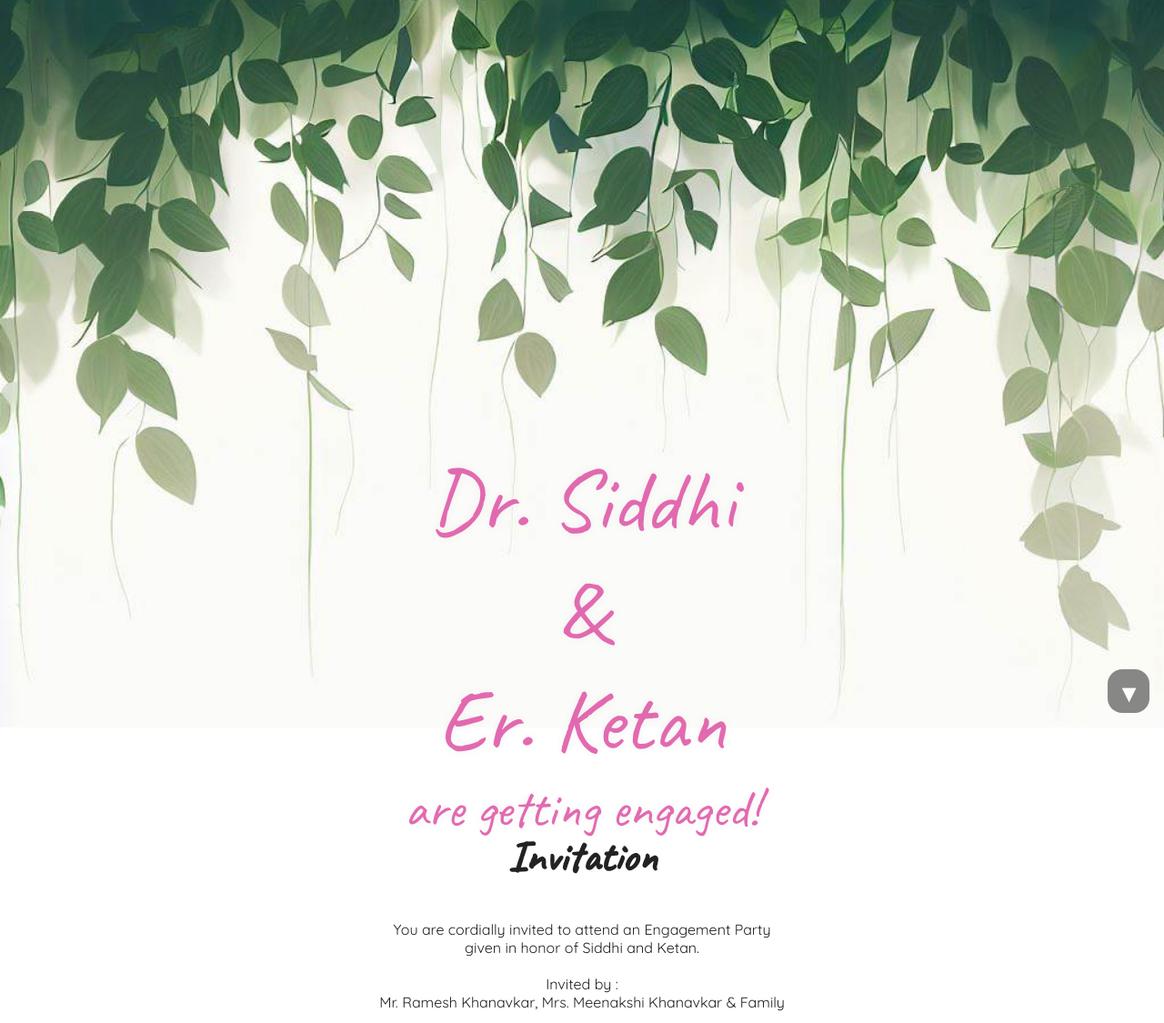
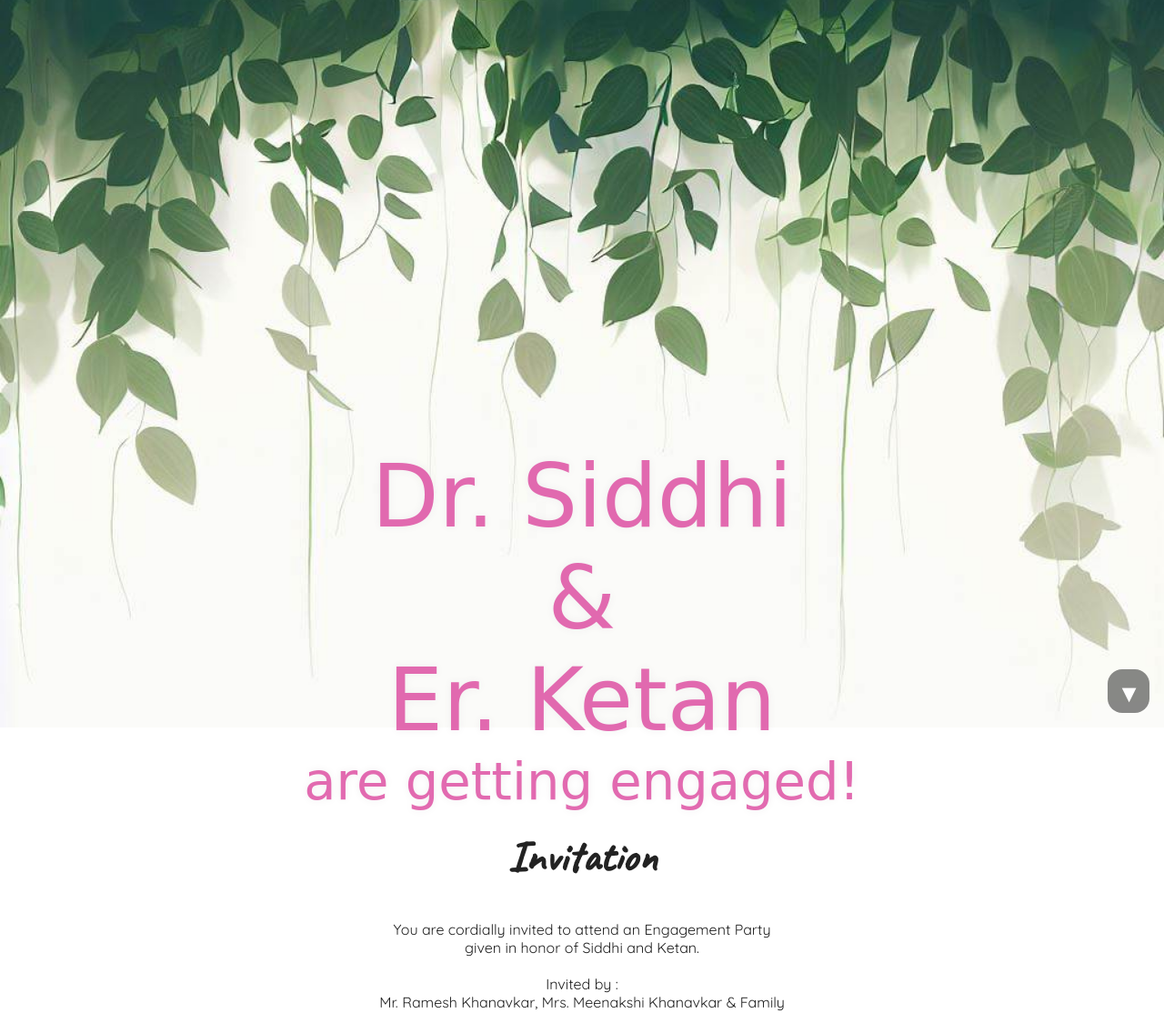
Before and after one commit to orangeraj/Siddhi.io, a plain HTML site: page index.html in a window 1280 px wide. Shown: the top 1125 px of the page at 91% size. Drawn offline with Linux system fonts and the light colour scheme.

Commit message:
font updated

```diff
--- a/theme.css
+++ b/theme.css
@@ -26,8 +26,9 @@ body {
   color: #df5ba8e7;
   display: block;
   margin-top: 10px;
-  /*font-family: "Caveat", cursive;*/
-  font-family: "Caveat";
+  font-family: "Caveat Brush", cursive;
+
+  /*font-family: "Caveat";*/
   font-size: 6em;
   font-weight: normal;
   text-shadow: 0 0 10px #f0efef;
@@ -35,7 +36,8 @@ body {
 .heading-subtext {
   color: #df5ba8e7;
   display: block;
-  font-family: "Caveat", cursive;
+  font-family: "Caveat Brush", cursive;
+
   /*font-family: "Caveat";*/
   font-size: 0.6em;
 }
```
Also changed, not shown: index.html (+3 -0 lines).
